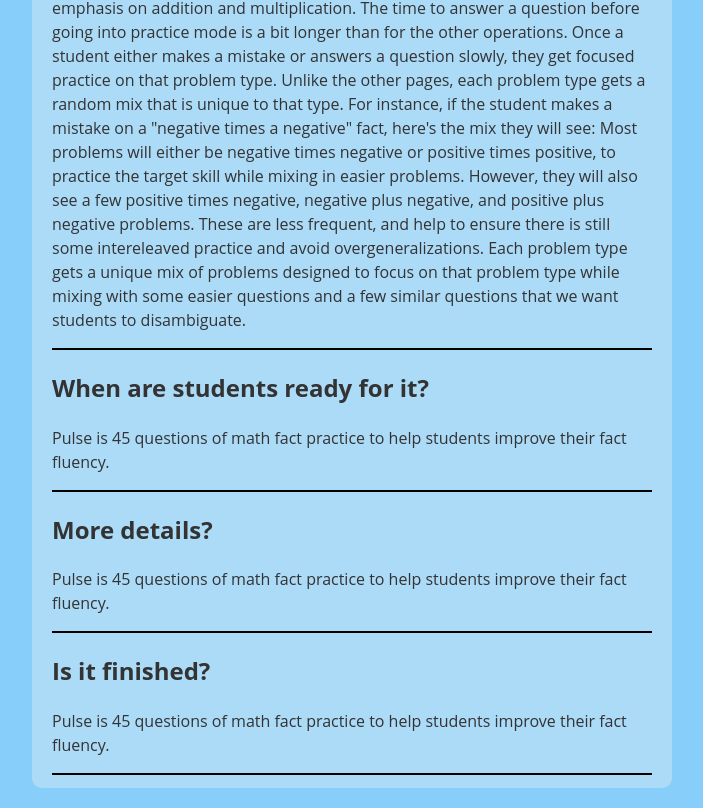
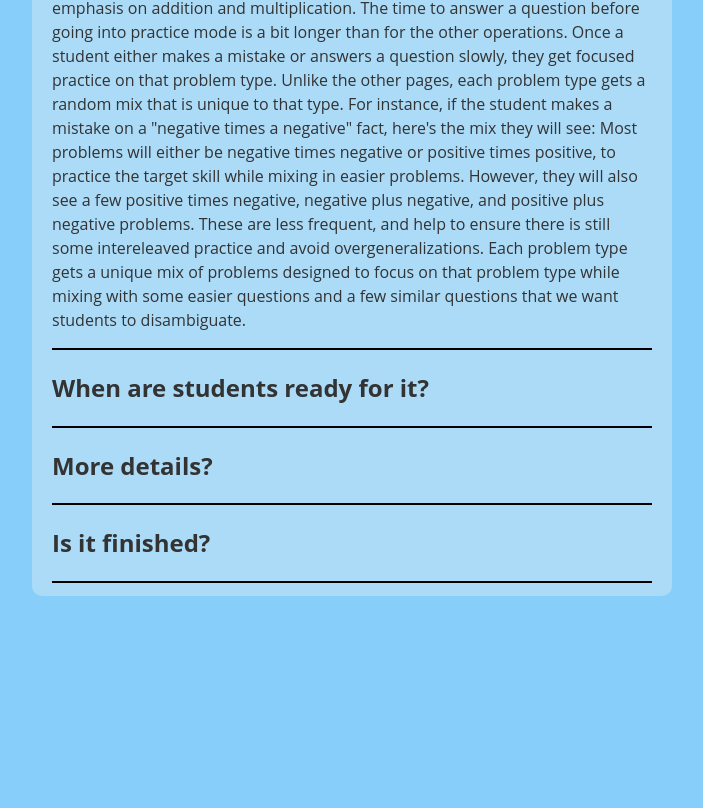
Before and after one commit to dkane47/pulse3, a React (Create React App) app: page /about-int in a window 1280 px wide. Shown: the part 201-1009 px from the top of the page, without its empty margins (288-991 px from the left). After the commit the page ends 817 px from the top, so only its background shows below. Built offline with nearby package versions, Linux system fonts and the light colour scheme.

Commit message:
Minor subtraction mix edits

```diff
--- a/src/AboutIntegers.js
+++ b/src/AboutIntegers.js
@@ -18,15 +18,15 @@ function AboutIntegers() {
         </p>
         <hr></hr>
         <h2>When are students ready for it?</h2>
-        <p>Pulse is 45 questions of math fact practice to help students improve their fact fluency.
+        <p>
         </p>
         <hr></hr>
         <h2>More details?</h2>
-        <p>Pulse is 45 questions of math fact practice to help students improve their fact fluency.
+        <p>
         </p>
         <hr></hr>
         <h2>Is it finished?</h2>
-        <p>Pulse is 45 questions of math fact practice to help students improve their fact fluency.
+        <p>
         </p>
         <hr></hr>
       </div>
--- a/src/Integers.js
+++ b/src/Integers.js
@@ -144,8 +144,8 @@ const Integers = () => {
       newNum1 = Math.floor(Math.random() * 5 - 6);
       newNum2 = Math.floor(Math.random() * 5 + 1);
     } else if (newNum1 === 25) { //pos - pos
-      newNum1 = Math.floor(Math.random() * 5 + 1);
-      newNum2 = Math.floor(Math.random() * 7 + 1);
+      newNum1 = Math.floor(Math.random() * 3 + 1);
+      newNum2 = Math.floor(Math.random() * 8 + 1);
     } else if (newNum1 === 26) { //pos - neg
       newNum1 = Math.floor(Math.random() * 5 + 1);
       newNum2 = Math.floor(Math.random() * 5 - 6);
@@ -253,7 +253,7 @@ const Integers = () => {
     } else if (target[0] === 24) {
       opArray = [[21,2],[22,2],[23,2],[1,0],[2,0],[25,2]]
     } else if (target[0] === 25) {
-      opArray = [[21,2],[22,2],[23,2],[1,0],[2,0],[24,2]]
+      opArray = [[6,0],[22,2],[23,2],[1,0],[2,0],[24,2]]
     } else if (target[0] === 26) {
       opArray = [[21,2],[25,2],[23,2],[1,0],[2,0],[25,2]]
     } else if (target[0] === 27) {
```
